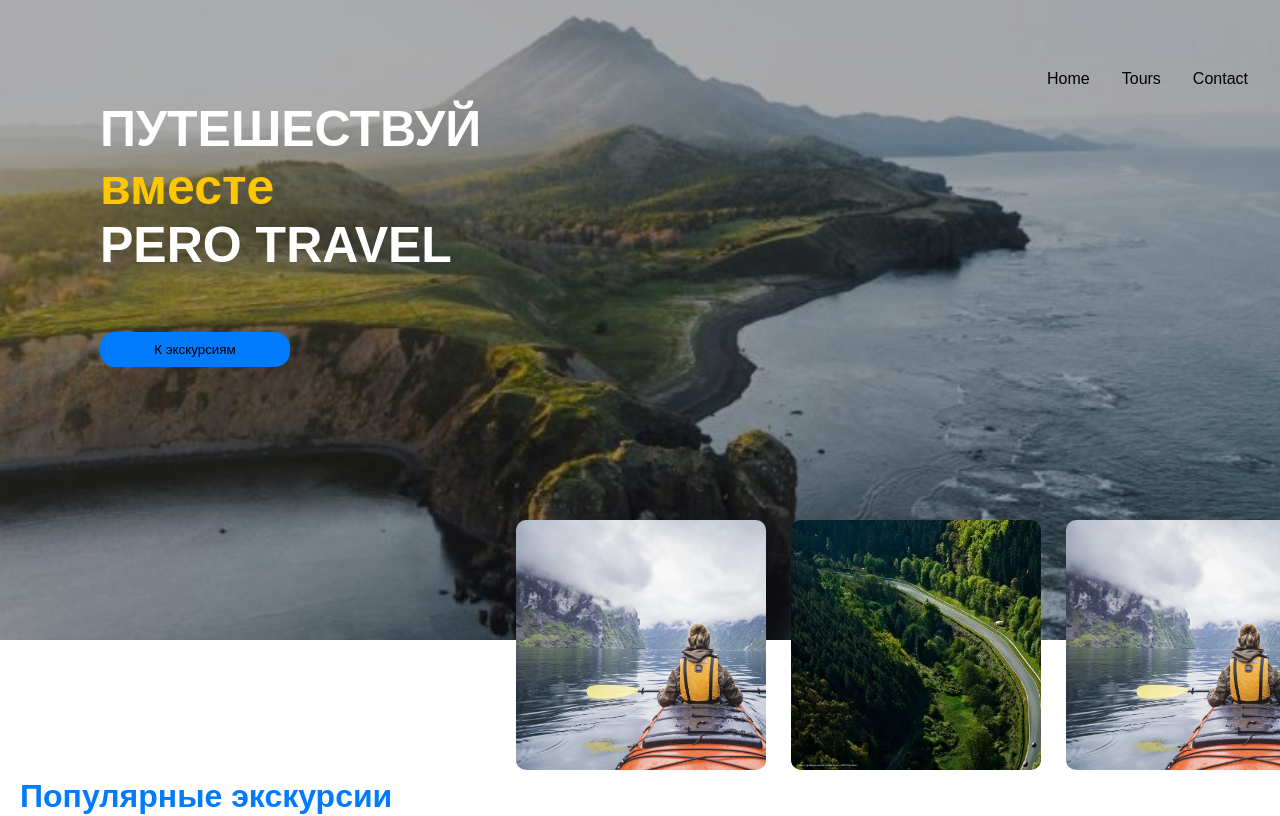
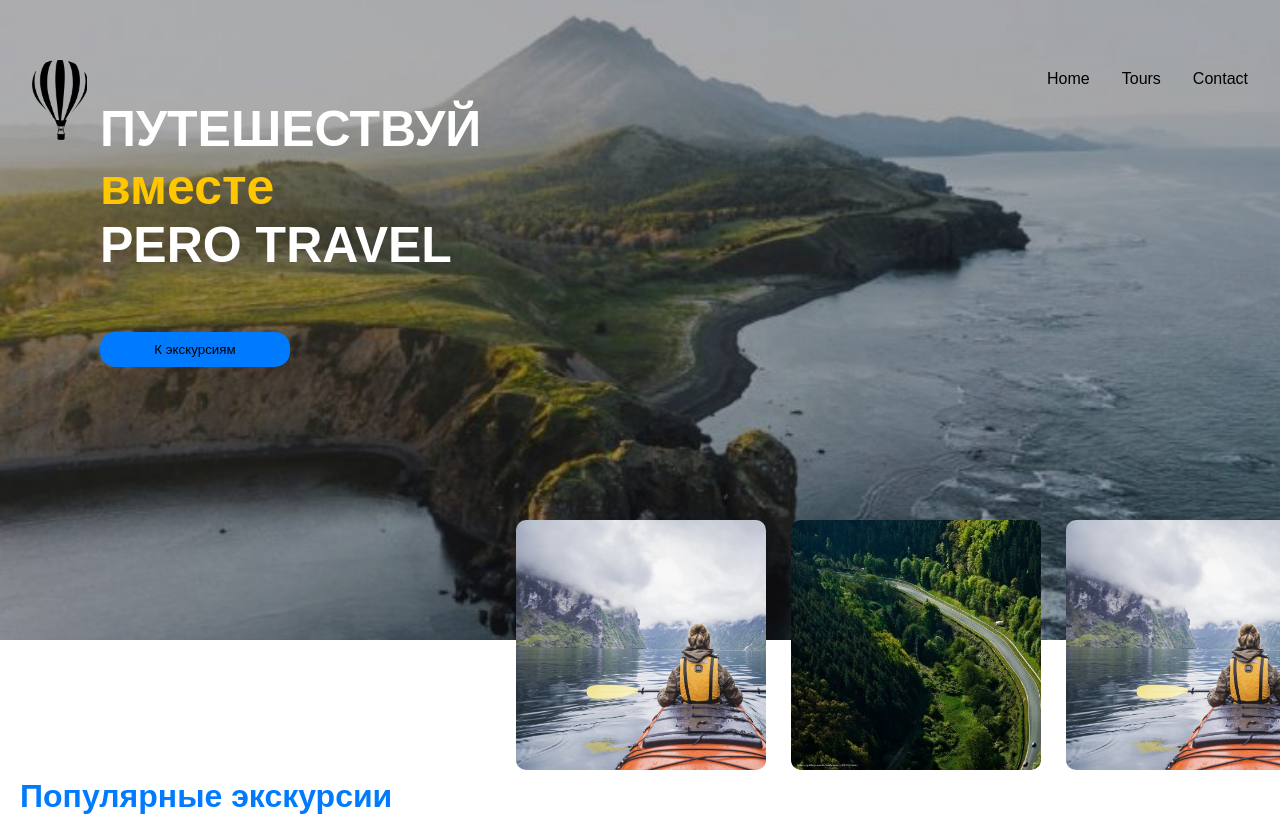
Before and after one commit to Jonibek20100/peroTravel, a React (Vite) app: page / in a window 1280 px wide. Shown: the top 816 px of the page. Built offline with nearby package versions, Linux system fonts and the light colour scheme.

Commit message:
Kodda o'zgartirish kiritildi, dizayn yaxshilandi

```diff
--- a/src/App.scss
+++ b/src/App.scss
@@ -19,7 +19,7 @@
 .ulo{
   display: flex;
   justify-content: center;
-  left: 100px;
+
 }
 .katta{
   display: flex;
@@ -486,6 +486,11 @@
   border: none;
   border-radius: 15px;
   background-color: #007bff;
+  transition: 0.3s;
+  .hover{
+    color: white;
+    background-color: #f9a825   ;
+  }
 }
 .p{
   display: flex;
@@ -651,20 +656,25 @@
   padding: 1rem 2rem;
 
   color: rgb(0, 0, 0);
-
+  .logo{
+    display: flex;
+    flex-wrap: wrap;
+    justify-content: flex-end flex-start;
+    padding-top: 35px;
+width: 100px;
+height: 100px;
+
+  }
 .joka{
-  width: 100px;
-  height: 100px;
-}
-  .logo {
-    font-weight: bold;
-
-    background-image: url('./221.png');
-    width: 100px;
-    position: absolute;
-    height: 100px;
-
-  }
+
+width: 55px;
+height: 80px;
+background-image: url('./221.png');
+background-repeat: no-repeat;
+background-size: cover;
+
+
+}
 .yozuvlar{
   display: flex;
   justify-content: flex-start;
--- a/src/Navbar.jsx
+++ b/src/Navbar.jsx
@@ -7,9 +7,9 @@
 
   return (
     <nav className="navbar">
-    <div className="joka">
-        <div className="logo"></div>
-    </div>
+        <div className="logo">
+<a href="https://pero-travel-clone.netlify.app/" className="joka"></a>
+        </div>
 <div className="xato">
         <ul className={open ? "nav-links open" : "nav-links"}>
         <li><Link to="/" onClick={() => setOpen(false)}>Home</Link></li>
@@ -20,6 +20,7 @@
       <div className="menu-icon" onClick={() => setOpen(!open)}>
         <FaBars />
       </div>
+
     </nav>
   );
 }
```
